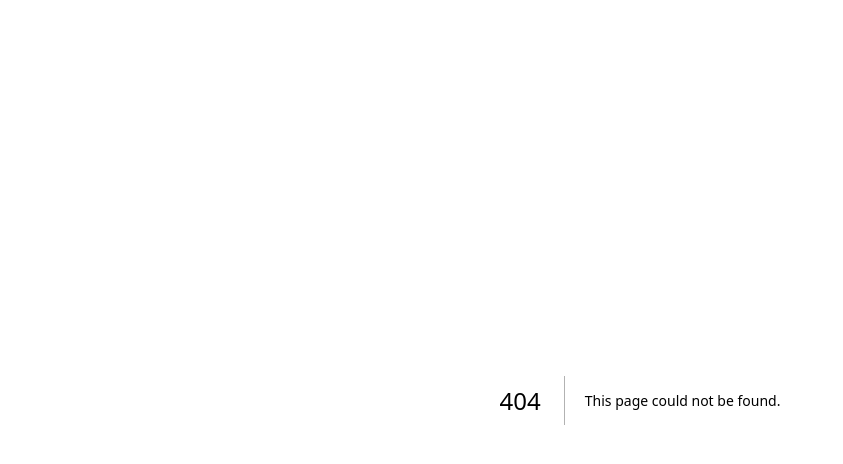
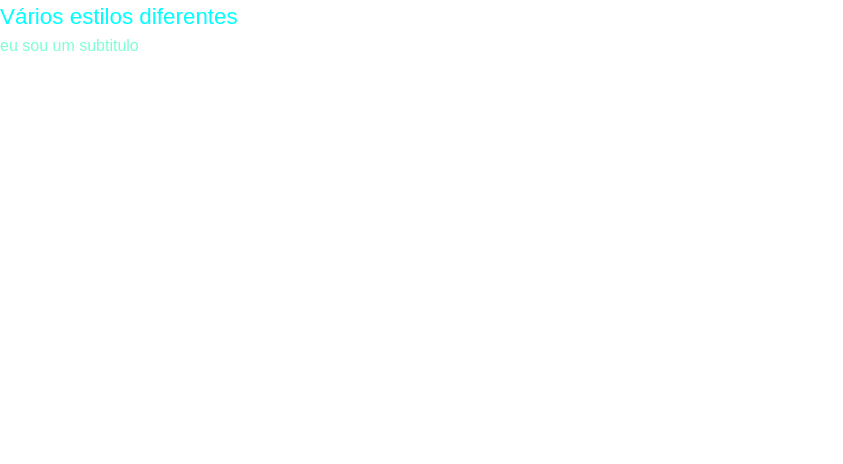
Before and after one commit to juancoutinhoflooxmongagua/Register-App, a Next.js app: page /styles in a window 1280 px wide. Before the commit this address had no page. Shown: the top 464 px of the page, without its empty margins (0-843 px from the left). Built offline with nearby package versions, Linux system fonts and the light colour scheme.

Commit message:
feat: add modularize styles

```diff
--- /dev/null
+++ b/src/pages/styles.css
@@ -0,0 +1,9 @@
+h1 {
+    color: aqua;
+    font-size: 1.4rem;
+}
+
+p {
+    box-shadow: inset;
+    color: aquamarine;
+}
--- /dev/null
+++ b/src/pages/styles.jsx
@@ -0,0 +1,11 @@
+import React from "react"
+import './styles.css'
+
+export default function Styles() {
+    return (
+        <div>
+            <h1>Vários estilos diferentes</h1>
+            <p>eu sou um subtitulo</p>
+        </div>
+    )
+}
```
